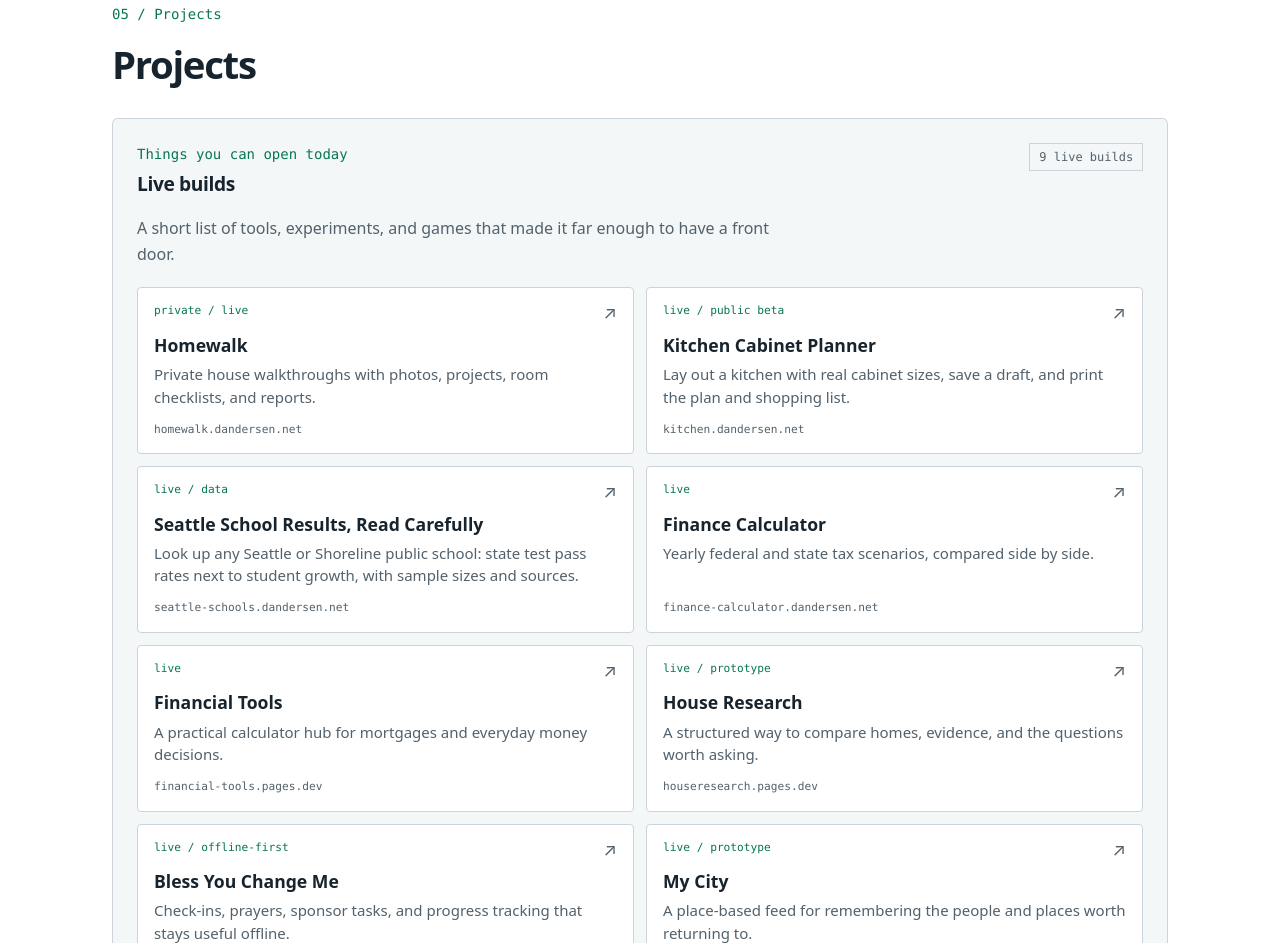
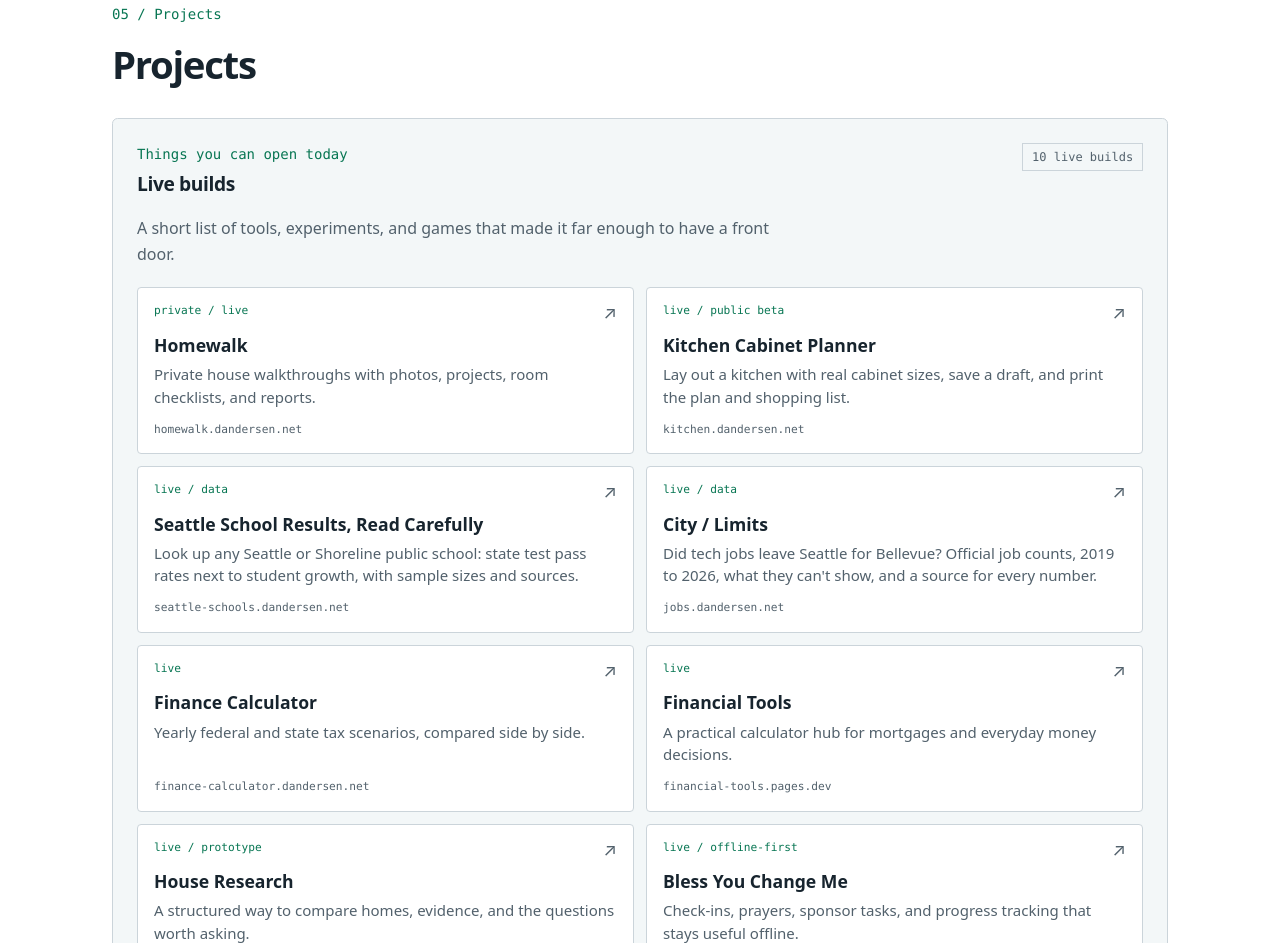
Before and after one commit to dayandersen/personal-website, a plain HTML site: page index.html in a window 1280 px wide. Shown: the part 2934-3877 px from the top of the page. Drawn offline with Linux system fonts and the light colour scheme.

Commit message:
Add City / Limits jobs site to live builds
Co-Authored-By: Claude Opus 5.5 <noreply@anthropic.com>

```diff
--- a/index.html
+++ b/index.html
@@ -225,7 +225,7 @@
             <p class="eyebrow">Things you can open today</p>
             <h3>Live builds</h3>
           </div>
-          <span class="project-count">9 live builds</span>
+          <span class="project-count">10 live builds</span>
         </header>
         <p class="project-summary">A short list of tools, experiments, and games that made it far enough to have a front door.</p>
         <div class="project-grid">
@@ -246,6 +246,12 @@
             <h4>Seattle School Results, Read Carefully</h4>
             <p>Look up any Seattle or Shoreline public school: state test pass rates next to student growth, with sample sizes and sources.</p>
             <span class="project-url">seattle-schools.dandersen.net</span>
+          </a>
+          <a class="project-card" href="https://jobs.dandersen.net/" target="_blank" rel="noopener noreferrer">
+            <div class="project-card-top"><span class="project-state">live / data</span><span class="project-arrow" aria-hidden="true">↗</span></div>
+            <h4>City / Limits</h4>
+            <p>Did tech jobs leave Seattle for Bellevue? Official job counts, 2019 to 2026, what they can't show, and a source for every number.</p>
+            <span class="project-url">jobs.dandersen.net</span>
           </a>
           <a class="project-card" href="https://finance-calculator.dandersen.net/" target="_blank" rel="noopener noreferrer">
             <div class="project-card-top"><span class="project-state">live</span><span class="project-arrow" aria-hidden="true">↗</span></div>
```
